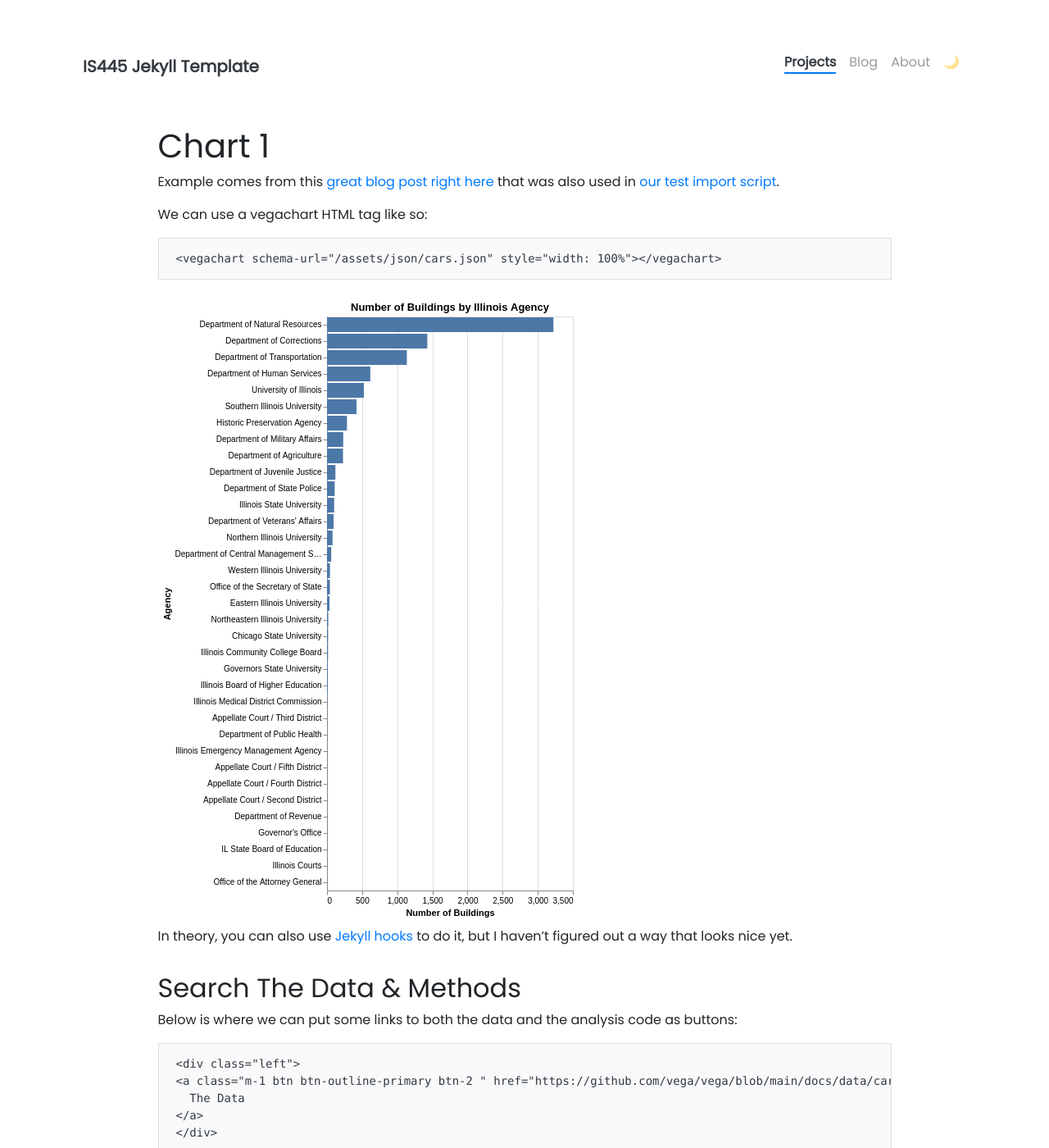
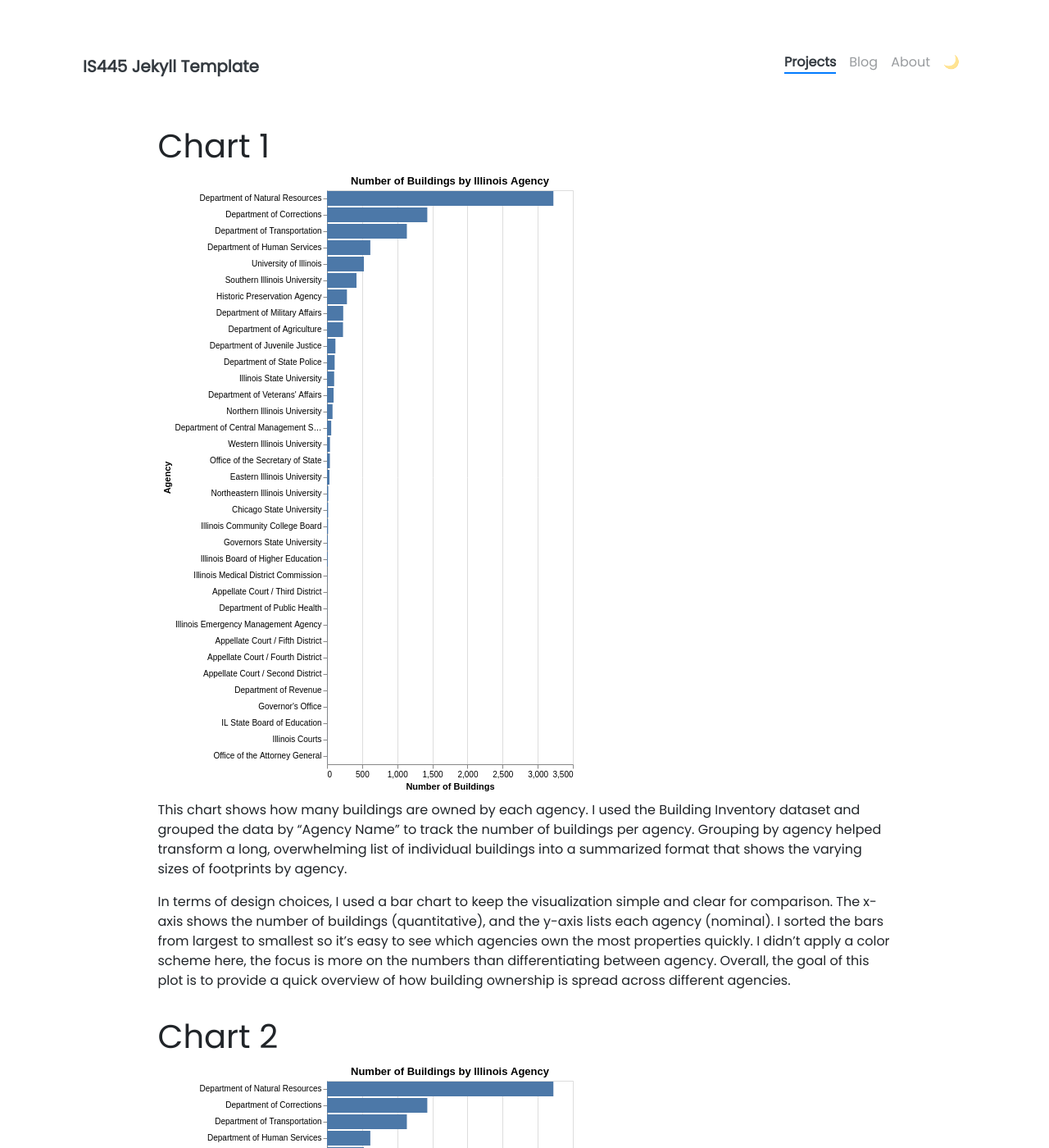
Before and after one commit to harshithavet/harshithavet.github.io, a Jekyll site: the page built from _projects/hw5.md, in a window 1280 px wide and 1400 px high. Shown: the whole window at 82% size. Built offline with Jekyll 4.4.1, drawn with Linux system fonts in a browser that asks for light colours; nearby versions of some CDN libraries; some of the changed text lies outside the part shown.

Commit message:
Update hw5.md

````diff
--- a/_projects/hw5.md
+++ b/_projects/hw5.md
@@ -1,7 +1,6 @@
 ---
 name: Homework 5
 tools: [Python, HTML, vega-lite]
-image: assets/pngs/cars.png
 description: My submission for HW5!
 custom_js:
   - vega.min
@@ -13,39 +12,25 @@ custom_js:
 
 # Chart 1
 
-Example comes from this [great blog post right here](https://blog.4dcu.be/programming/2021/05/03/Interactive-Visualizations.html) that was also used in [our test import script](https://github.com/UIUC-iSchool-DataViz/is445_bcubcg_fall2022/blob/main/week01/test_imports_week01.ipynb).
+<vegachart schema-url="{{ site.baseurl }}/assets/json/visualization.vl.json" style="width: 100%"></vegachart>
 
-We can use a vegachart HTML tag like so:
+This chart shows how many buildings are owned by each agency. I used the Building Inventory dataset and grouped the data by “Agency Name” to track the number of buildings per agency. Grouping by agency helped transform a long, overwhelming list of individual buildings into a summarized format that shows the varying sizes of footprints by agency.
 
-```
-<vegachart schema-url="{{ site.baseurl }}/assets/json/cars.json" style="width: 100%"></vegachart>
-```
+In terms of design choices, I used a bar chart to keep the visualization simple and clear for comparison. The x-axis shows the number of buildings (quantitative), and the y-axis lists each agency (nominal). I sorted the bars from largest to smallest so it’s easy to see which agencies own the most properties quickly. I didn’t apply a color scheme here, the focus is more on the numbers than differentiating between agency. Overall, the goal of this plot is to provide a quick overview of how building ownership is spread across different agencies.
+
+
+# Chart 2
 
 <vegachart schema-url="{{ site.baseurl }}/assets/json/visualization.vl.json" style="width: 100%"></vegachart>
 
-In theory, you can also use [Jekyll hooks](https://jekyllrb.com/docs/plugins/hooks/) to do it, but I haven't figured out a way that looks nice yet.
+This chart shows how many buildings are owned by each agency. I used the Building Inventory dataset and grouped the data by “Agency Name” to track the number of buildings per agency. Grouping by agency helped transform a long, overwhelming list of individual buildings into a summarized format that shows the varying sizes of footprints by agency.
 
+In terms of design choices, I used a bar chart to keep the visualization simple and clear for comparison. The x-axis shows the number of buildings (quantitative), and the y-axis lists each agency (nominal). I sorted the bars from largest to smallest so it’s easy to see which agencies own the most properties quickly. I didn’t apply a color scheme here, the focus is more on the numbers than differentiating between agency. Overall, the goal of this plot is to provide a quick overview of how building ownership is spread across different agencies.
 
-## Search The Data & Methods
-
-Below is where we can put some links to both the data and the analysis code as buttons:
-
-```
 <div class="left">
-{% include elements/button.html link="https://github.com/vega/vega/blob/main/docs/data/cars.json" text="The Data" %}
+{% include elements/button.html link="https://raw.githubusercontent.com/UIUC-iSchool-DataViz/is445_data/main/building_inventory.csv" text="The Data" %}
 </div>
 
 <div class="right">
-{% include elements/button.html link="https://blog.4dcu.be/programming/2021/05/03/Interactive-Visualizations.html" text="The Analysis" %}
+{% include elements/button.html link="https://github.com/harshithavet/harshithavet.github.io/blob/master/python_notebooks/buildings.ipynb" text="The Analysis" %}
 </div>
-```
-
-<!-- these are written in a combo of html and liquid -->
-
-<div class="left">
-{% include elements/button.html link="https://github.com/vega/vega/blob/main/docs/data/cars.json" text="The Data" %}
-</div>
-
-<div class="right">
-{% include elements/button.html link="https://github.com/jnaiman/online_cv_public/blob/main/python_notebooks/test_generate_plots.ipynb" text="The Analysis" %}
-</div>
````
